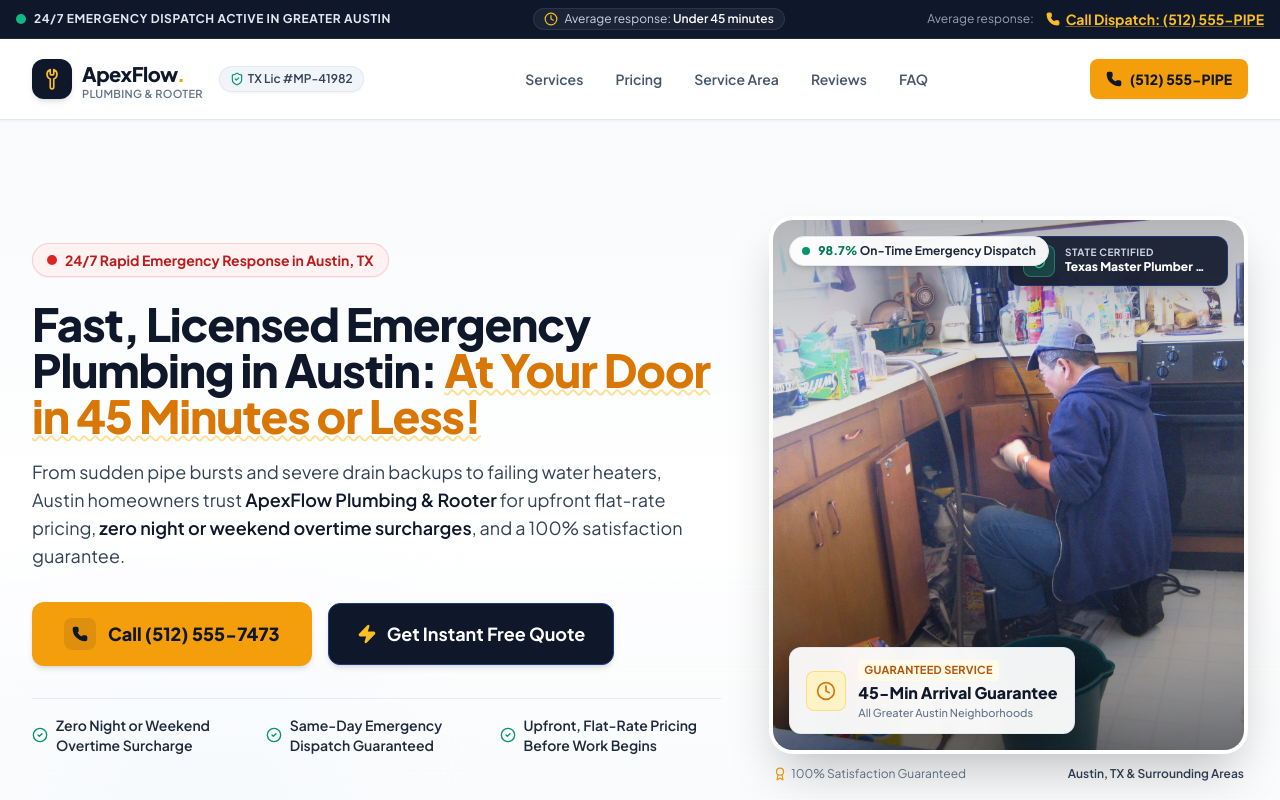
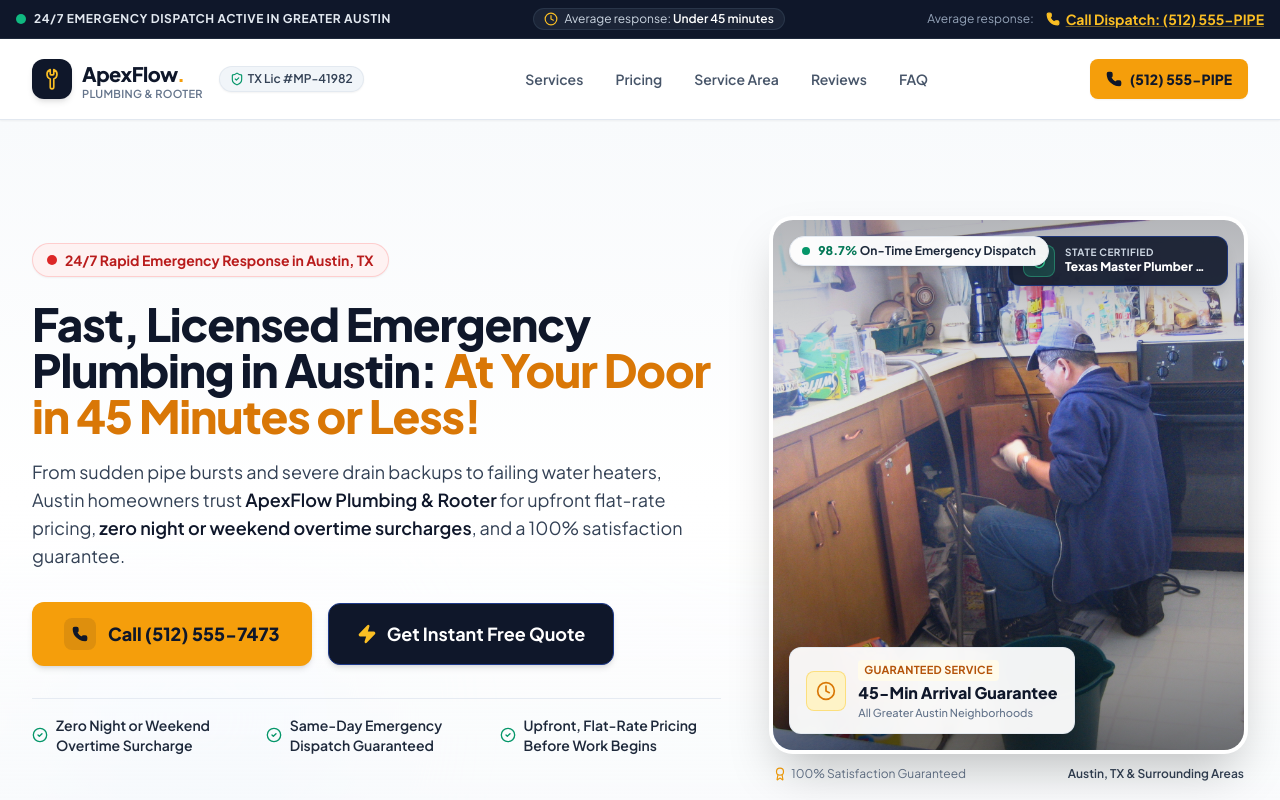
Before and after one commit to Jianst-21/Plumber, a Next.js app: page / in a window 1280 px wide. Shown: the top 800 px of the page. Built offline with nearby package versions, Linux system fonts and the light colour scheme.

Commit message:
style: remove wavy underline from hero headline

```diff
--- a/src/components/hero/HeroSection.tsx
+++ b/src/components/hero/HeroSection.tsx
@@ -34,7 +34,7 @@ export default function HeroSection() {
             {/* 2. Primary Headline (H1) */}
             <h1 className="text-3xl sm:text-4xl md:text-5xl lg:text-[2.85rem] font-extrabold text-navy-900 tracking-tight leading-[1.18] sm:leading-[1.15] mb-5">
               Fast, Licensed Emergency Plumbing in Austin:{' '}
-              <span className="text-amber-600 underline decoration-amber-400/50 decoration-wavy decoration-2">
+              <span className="text-amber-600">
                 At Your Door in 45 Minutes or Less!
               </span>
             </h1>
```
